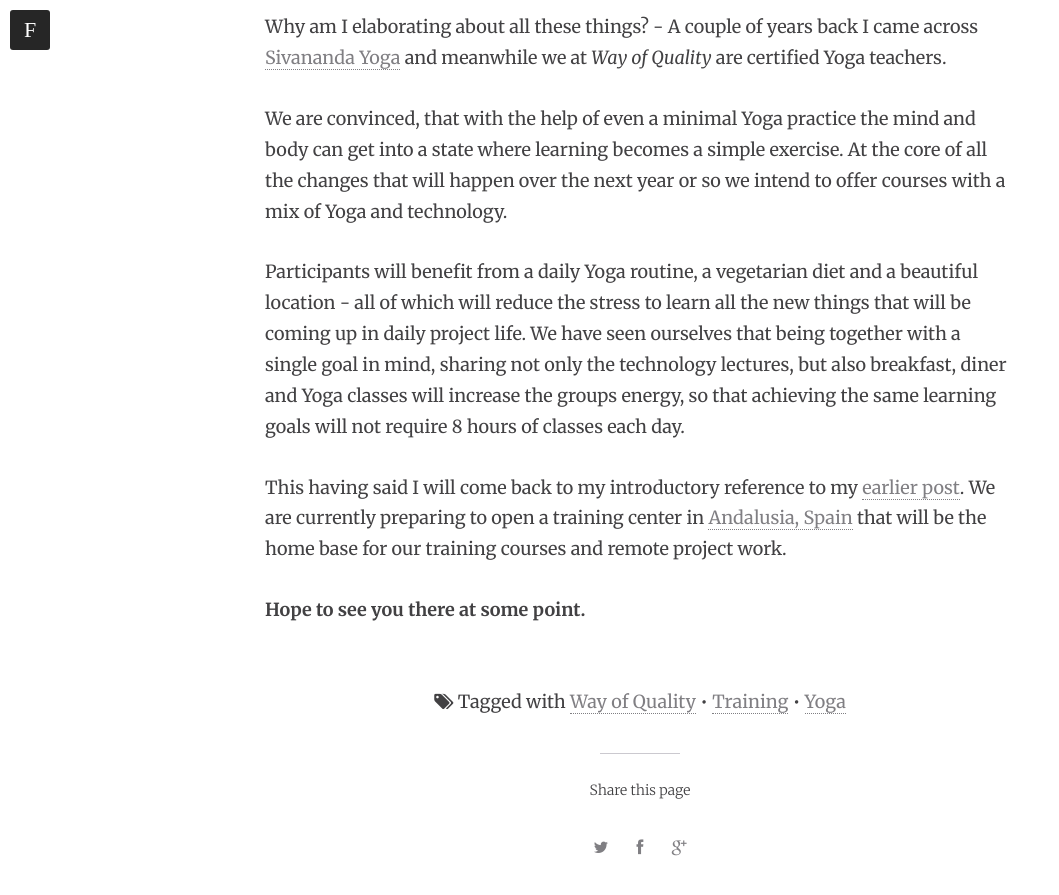
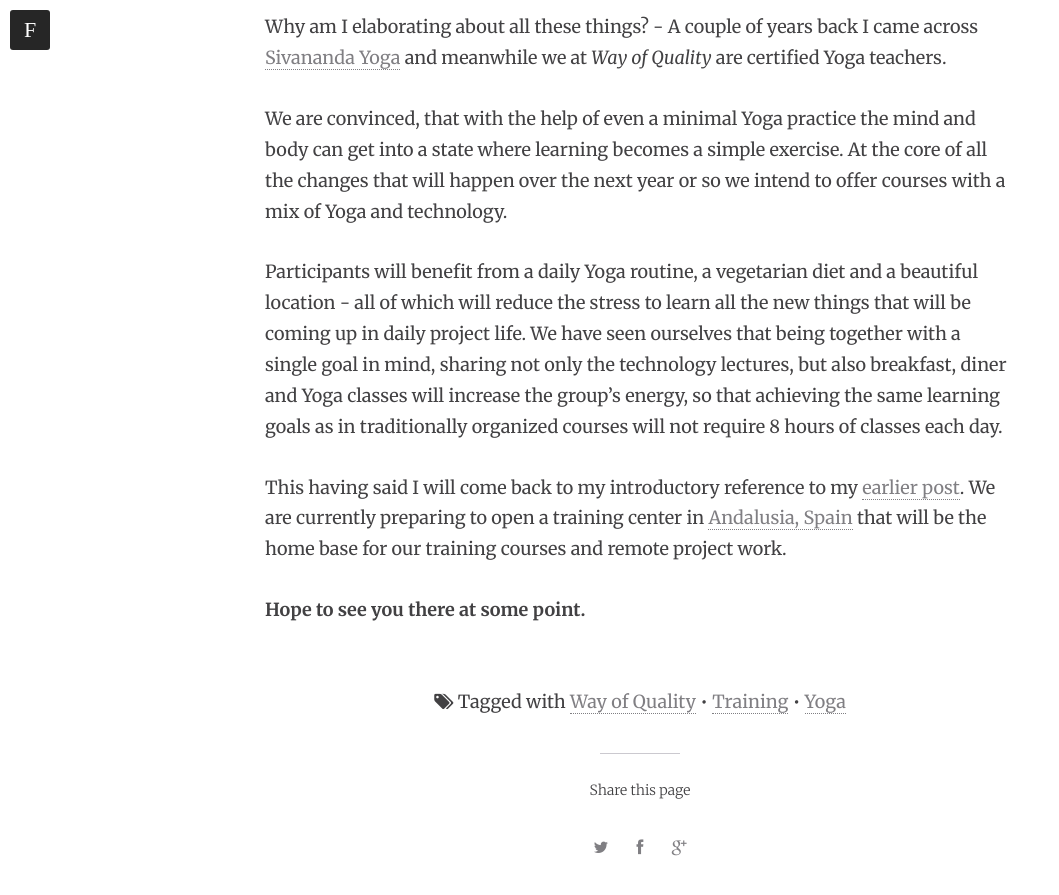
Before and after one commit to woq-blended/woq.github.io, a Jekyll site: the page built from _posts/2014-06-07-quo-vadis-woq.markdown, in a window 1280 px wide and 900 px high, scrolled down 4699 px. Shown: the top 895 px of the window, without its empty margins (0-1059 px from the left). Built offline with Jekyll 4.4.1, drawn with Linux system fonts in a browser that asks for light colours; nearby versions of some CDN libraries; comment, search, counter and statistics services are not loaded; some of the changed text lies outside the part shown.

Commit message:
Update 2014-06-07-quo-vadis-woq.markdown

```diff
--- a/_posts/2014-06-07-quo-vadis-woq.markdown
+++ b/_posts/2014-06-07-quo-vadis-woq.markdown
@@ -33,8 +33,7 @@
 
 As a consequence, the _Way of Quality_ will shift it's focus to fully embrace the Open Source challenges. The _Way of Quality_ will primarily continue to invest in the recently published [Project Blended](/projects/blended) as this is the foundation for most of the current projects. There is a lot to do in terms of abstracting components out of existing projects into _open source_-consumable components and proper documentation.
 
-In that context we will continue to contribute to the open source projects we are using as a foundation whenever we come across something that fits into
-those projects better than into our own framework.
+In that context we will continue to contribute to the open source projects we are using as a foundation whenever we come across something that fits into those projects better than into our own framework.
 
 ## Speaking slots
 
@@ -89,7 +88,7 @@
 
 We are convinced, that with the help of even a minimal Yoga practice the mind and body can get into a state where learning becomes a simple exercise. At the core of all the changes that will happen over the next year or so we intend to offer courses with a mix of Yoga and technology.
 
-Participants will benefit from a daily Yoga routine, a vegetarian diet and a beautiful location - all of which will reduce the stress to learn all the new things that will be coming up in daily project life. We have seen ourselves that being together with a single goal in mind, sharing not only the technology lectures, but also breakfast, diner and Yoga classes will increase the groups energy, so that achieving the same learning goals will not require 8 hours of classes each day.
+Participants will benefit from a daily Yoga routine, a vegetarian diet and a beautiful location - all of which will reduce the stress to learn all the new things that will be coming up in daily project life. We have seen ourselves that being together with a single goal in mind, sharing not only the technology lectures, but also breakfast, diner and Yoga classes will increase the group's energy, so that achieving the same learning goals as in traditionally organized courses will not require 8 hours of classes each day.
 
 This having said I will come back to my introductory reference to my [earlier post](https://twitter.com/andreasgies/status/474564890964000768/photo/1). We are currently preparing to open a training center in [Andalusia, Spain](http://en.wikipedia.org/wiki/Andalusia) that will be the home base for our training courses and remote project work.
 
```
Also changed, not shown: other parts of _posts/2014-06-07-quo-vadis-woq.markdown (+1 -1 lines).
